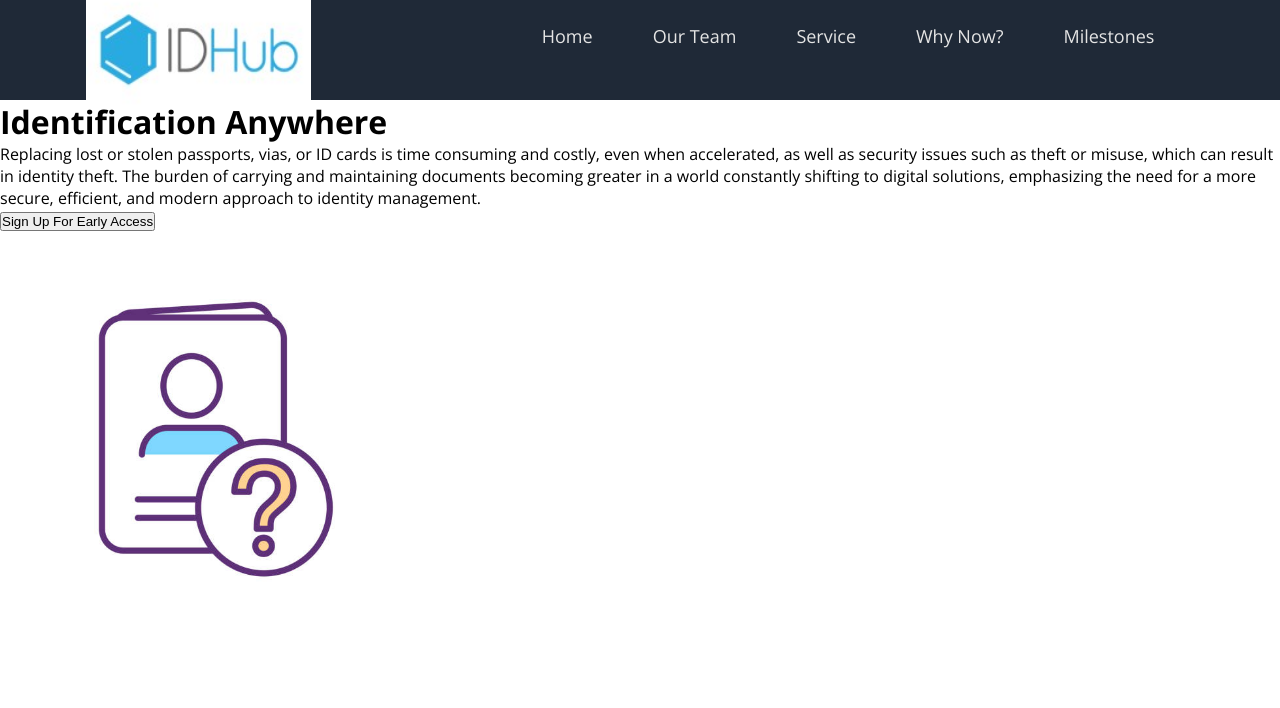
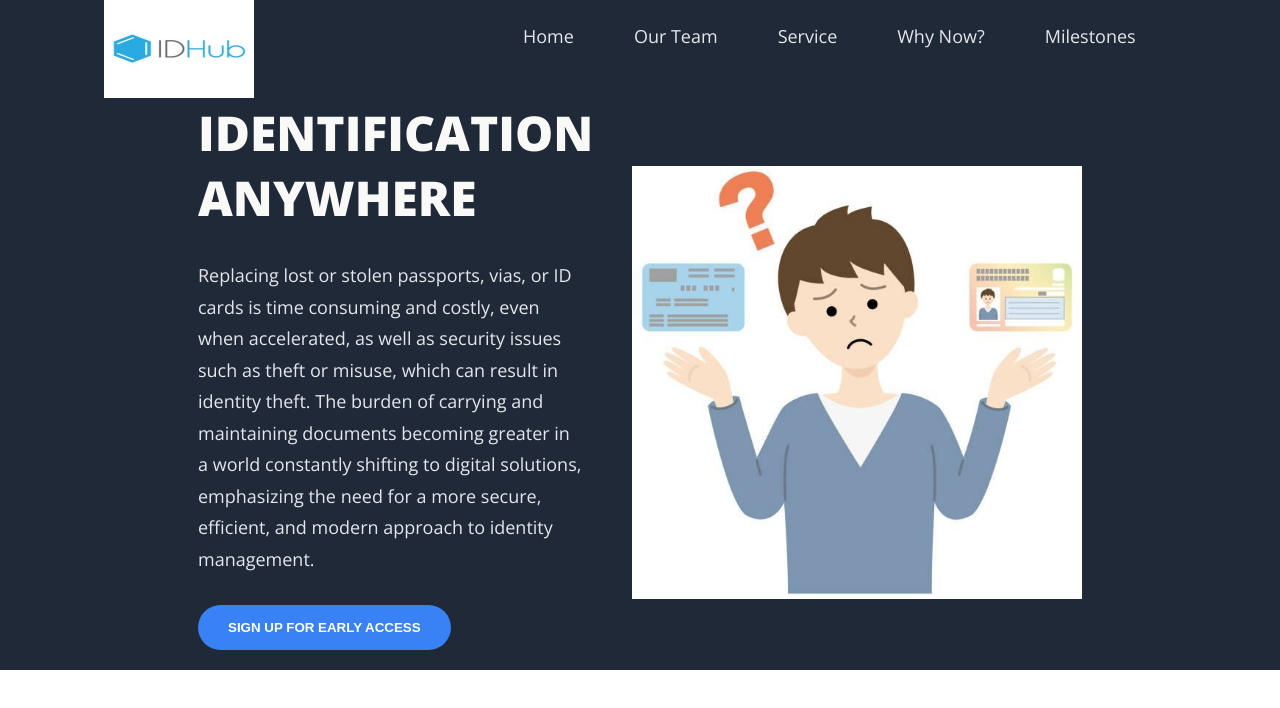
Before and after one commit to orbham/landing-page, a plain HTML site: page index.html in a window 1280 px wide. Drawn offline with nearby package versions, Linux system fonts and the light colour scheme.

Commit message:
finished header and first main section

```diff
--- a/index.html
+++ b/index.html
@@ -10,7 +10,7 @@
 <body>
    <header>
     <div class="logo">
-        <img src="./img/idhub.jpeg" alt="IDHub Logo" height="250" width="225">
+        <img src="./img/idhub.jpeg" alt="Logo-Pic" height="100" width="150">
     </div>
         <nav>
             <ul>
@@ -24,18 +24,20 @@
    </header>
    <main>
         <div class="left">
-            <h1>Identification Anywhere</h1>
+            <h1>Identification</h1>
+            <h1>Anywhere</h1>
             <p>Replacing lost or stolen passports, vias, or ID cards is time consuming and costly, even when accelerated,
             as well as security issues such as theft or misuse, which can result in identity theft. The burden of carrying
             and maintaining documents becoming greater in a world constantly shifting to digital solutions, emphasizing the
             need for a more secure, efficient, and modern approach to identity management.</p>
             <button class="cta">Sign Up For Early Access</button>
+        </div>
         <div class="right">
-            <img src="./img/main1pic.jpg" alt="Missing ID Picture" class="hero-img" height="400px" width="400px">
-
-
+            <img src="./img/heropicmb.jpg" alt="HEROIMG" class="hero-img" width="450">
         </div>
    </main>
+        <div class="container">
+
 
 
 
--- a/style.css
+++ b/style.css
@@ -24,7 +24,7 @@ ul {
 ul, a, li {
     padding: 0 20px;
     text-decoration: none;
-    color: #e4e4e4;
+    color: #E5E7EB;
     font-size: 18px;
 }
 
@@ -40,3 +40,54 @@ li a::after {
 li a:hover::after {
     width: 100%;
 }
+
+main {
+    display: flex;
+    justify-content: center;
+    align-items: center;
+    background-color: #1F2937;
+    flex-grow: 1;
+    gap: 50px;
+}
+
+.hero-img {
+    max-width: 670px;
+    height: auto;
+}
+
+.left {
+    width: 30%;
+}
+
+main h1 {
+    font-size: 48px;
+    color: #F9FAF8;
+    font-weight: 900;
+    text-transform: uppercase;
+}
+
+main p {
+    color: #E5E7EB;
+    font-size: 18px;
+    line-height: 31.5px;
+    margin: 30px 0;
+}
+
+.cta {
+    padding:15px 30px;
+    outline: none;
+    border: none;
+    background: #3882F6;
+    color:#fff;
+    font-weight: 700;
+    text-transform: uppercase;
+    border-radius: 50px;
+    margin-bottom: 20px;
+}
+
+h2 {
+    text-align: center;
+    font-size: 36px;
+    font-weight: 900;
+    color: #1F2937;
+}
```
Also changed, not shown: img/heropicmb.jpg (added).
